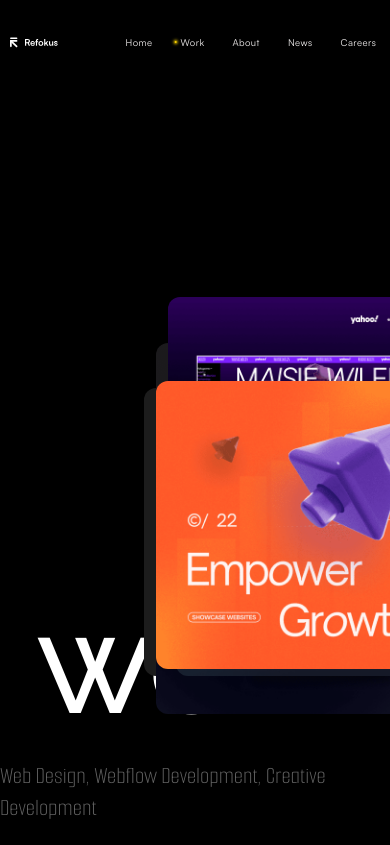
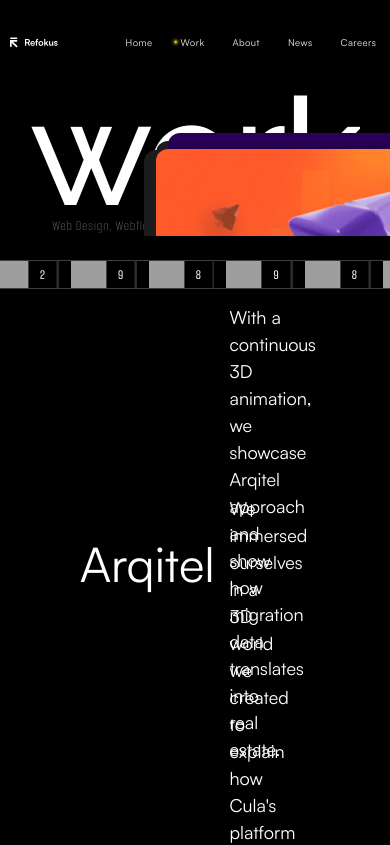
Before and after one commit to chaudhary64/Refokus, a React (Vite) app: page /work in a window 390 px wide. Shown: the top 845 px of the page. Built offline with nearby package versions, Linux system fonts and the light colour scheme; grey boxes are pictures that could not be loaded.

Commit message:
Made the first section of Work component responsive

```diff
--- a/src/Components/Work/Work.jsx
+++ b/src/Components/Work/Work.jsx
@@ -201,11 +201,16 @@ const Work = () => {
   };
   return (
     <>
-      <section className="h-[90vh] w-full py-5 flex flex-col justify-end items-center gap-10 relative overflow-hidden">
-        <p className="text-[37vw] font-[Raleway-Medium] text-white font-thin tracking-tight leading-[0.8] select-none overflow-hidden">
+      <section className="h-fit w-full xl:py-5 mt-2 sm-custom:mt-3 sm:mt-9 md:mt-10 flex flex-col items-center gap-1 sm-custom:gap-3 sm:gap-3.5 lg:gap-4 xl:gap-10 relative overflow-hidden">
+        <p
+          style={{
+            lineHeight: "0.8",
+          }}
+          className="text-[150px] sm-custom:text-[210px] sm:text-[260px] md:text-[310px] lg:text-[410px] xl:text-[560px] font-[Raleway-Medium] text-white font-thin tracking-tight select-none overflow-hidden"
+        >
           work
         </p>
-        <p className="text-2xl text-[#646464] font-[SmoochSans-Light]">
+        <p className="text-sm sm-custom:text-base sm:text-lg md:text-xl xl:text-2xl tracking-wider sm-custom:tracking-widest text-[#646464] font-[SmoochSans-Light]">
           Web Design, Webflow Development, Creative Development
         </p>
         {/* Rendering the images on scroll */}
@@ -223,7 +228,6 @@ const Work = () => {
         marqueeDataWithNumber={marqueeDataWithNumber}
         marqueeWithNumber={true}
       />
-      {/* <SliderSection /> */}
       <SliderSection />
       <section
         id="BrandMarquees"
```
